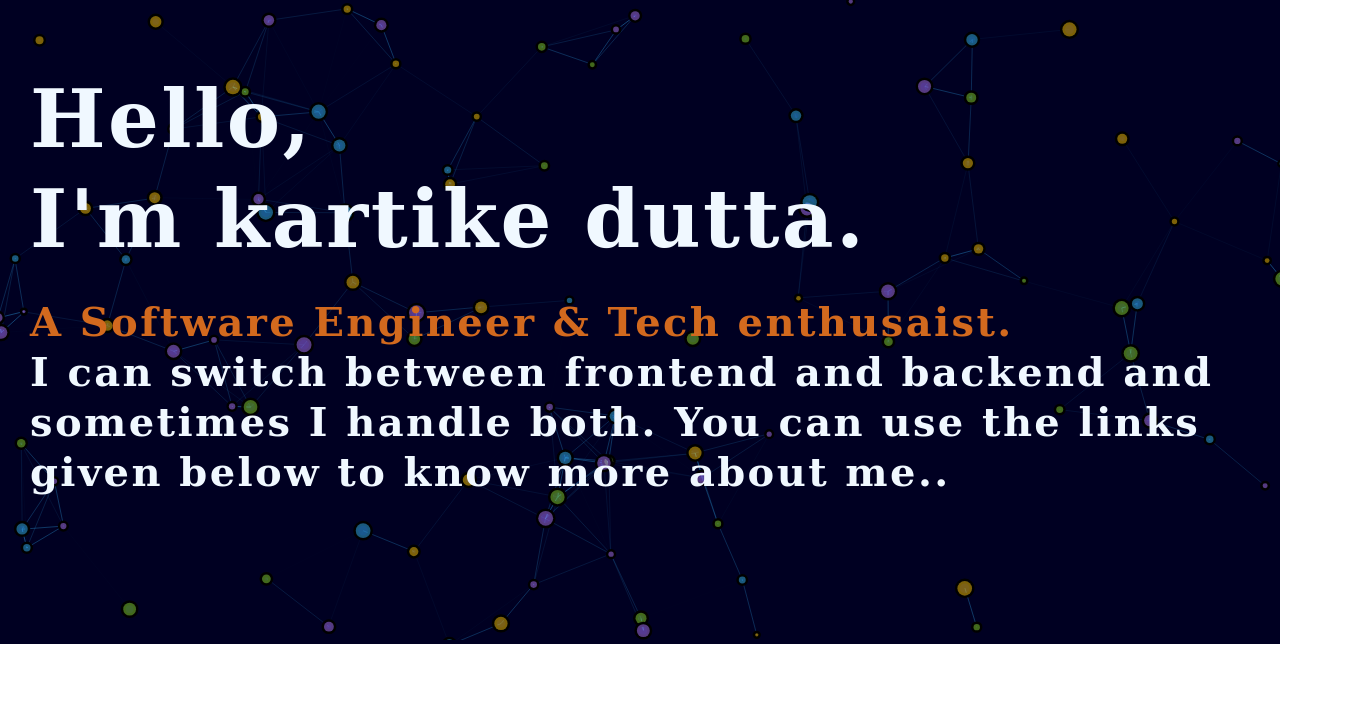
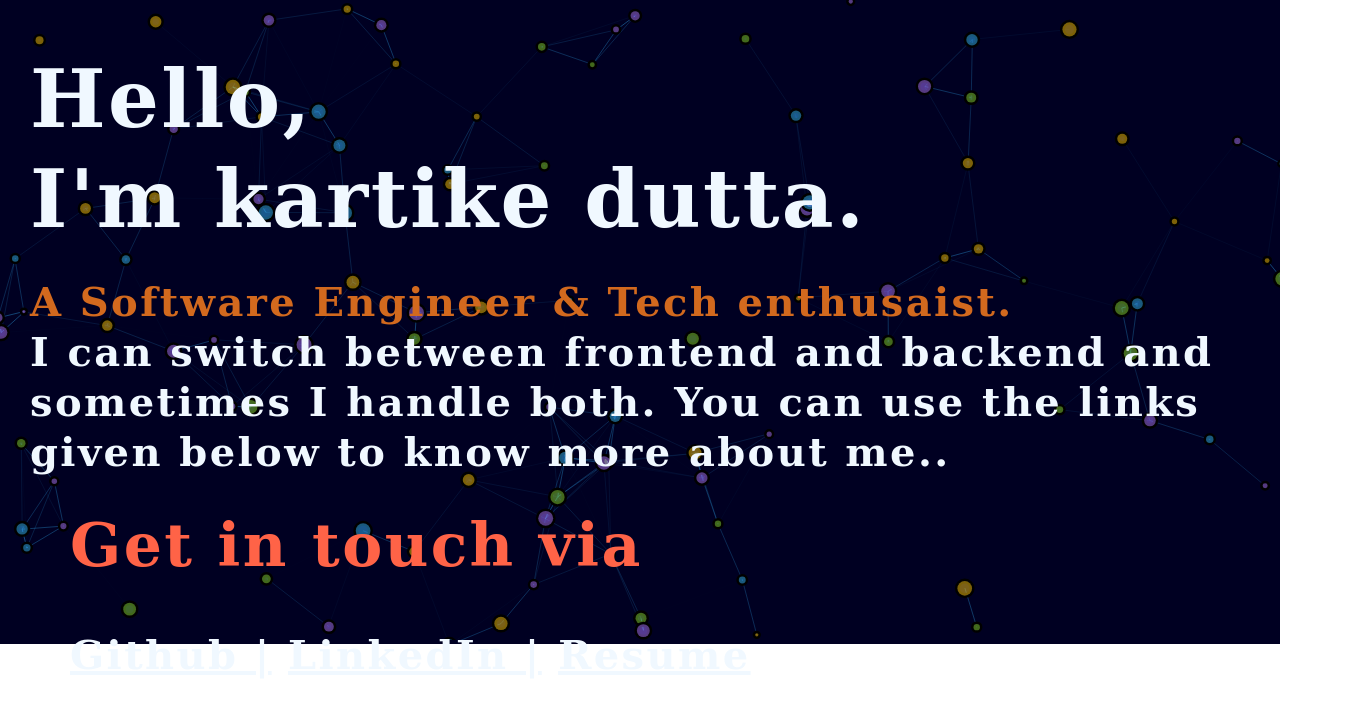
Before and after one commit to kartikdutta28/kartikdutta28.github.io, a plain HTML site: page index.html in a window 1280 px wide. Shown: the whole page, 1350 px wide, since content can reach past the window. Drawn offline with Linux system fonts and the light colour scheme.

Commit message:
Added social links
social links added

```diff
--- a/index.html
+++ b/index.html
@@ -24,6 +24,15 @@
           I can switch between frontend and backend and sometimes I handle both.
           You can use the links given below to know more about me..
         </div>
+
+        <ul>
+          <p>Get in touch via</p>
+          <li><a href="https://github.com/kartikdutta28">Github |</a></li>
+          <li>
+            <a href="linkedin.com/in/kartik-dutta-4b1228a0">LinkedIn |</a>
+          </li>
+          <li><a href="/resume">Resume</a></li>
+        </ul>
       </div>
     </div>
     <script type="text/javascript" src="particles.js"></script>
--- a/style.css
+++ b/style.css
@@ -3,7 +3,7 @@ body {
   font-family: Roboto;
 }
 #btext {
-  top: 40px;
+  top: 20px;
   left: 30px;
   position: absolute;
   width: 100%;
@@ -29,3 +29,22 @@ body {
   background: #000022;
   background-size: cover;
 }
+ul {
+  color: aliceblue;
+  top: 400px;
+  position: absolute;
+  width: 100%;
+  padding-bottom: 0.1875em;
+}
+ul li {
+  color: aliceblue;
+  display: inline;
+}
+ul p {
+  font-size: 60px;
+  padding: 0;
+  color: tomato;
+}
+li a {
+  color: aliceblue;
+}
```
